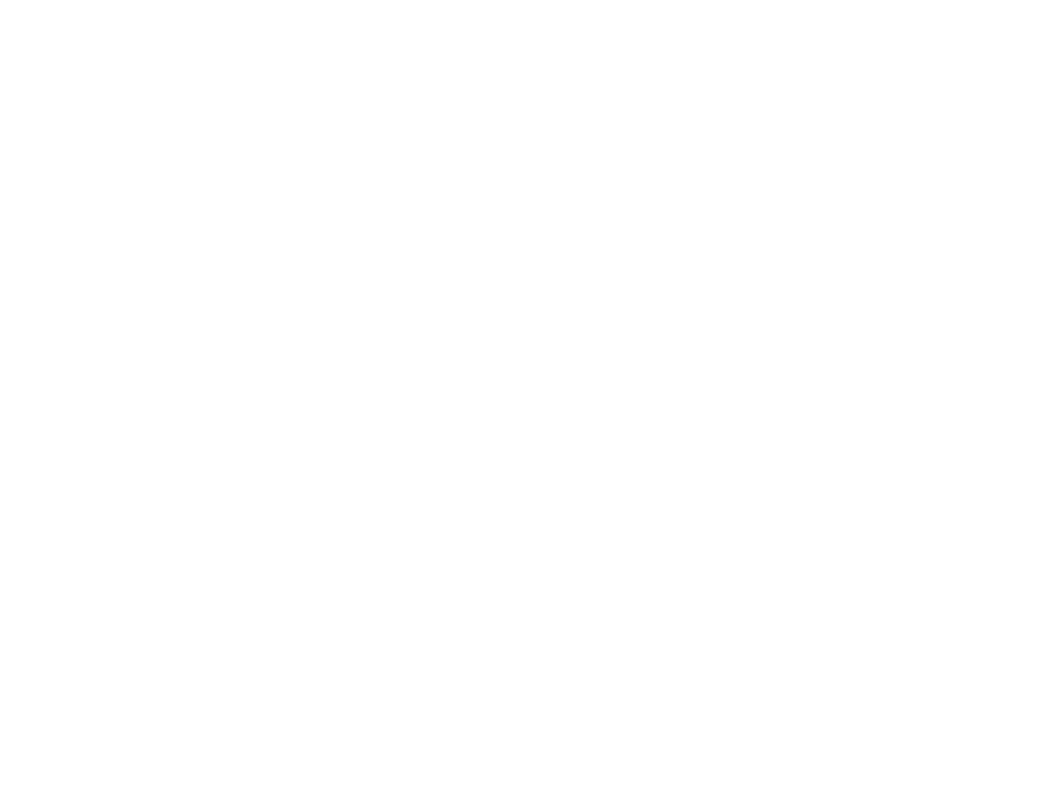
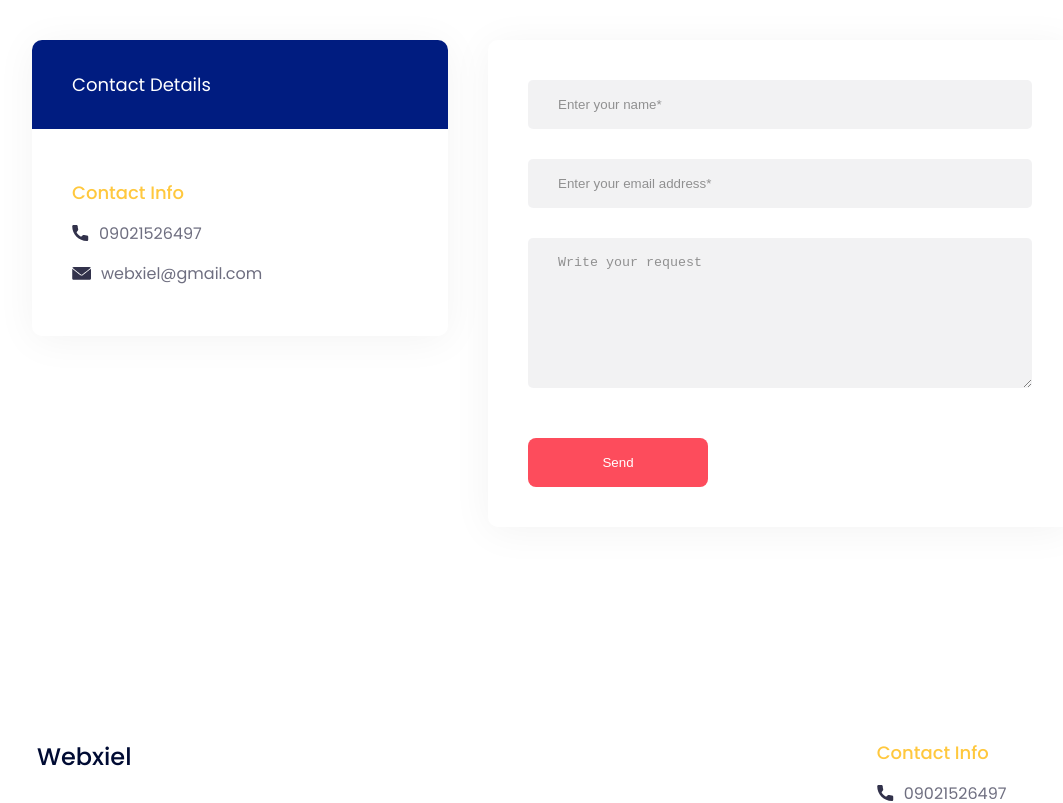
Before and after one commit to webxiel/webxiel_landing_page, a React (Create React App) app: page /contact-us in a window 1280 px wide. Shown: the part 580-1383 px from the top of the page, without its empty margins (88-1151 px from the left). Before the commit the page ends 800 px from the top, so only its background shows below. Built offline with nearby package versions, Linux system fonts and the light colour scheme.

Commit message:
feat: implement the contact-us page

```diff
--- /dev/null
+++ b/src/pages/contact-us/ContactUs.scss
@@ -0,0 +1,147 @@
+$w750px: 750px;
+
+
+.contact-us {
+  padding: 120px 120px;
+  display: flex;
+  flex-wrap: wrap;
+  row-gap: 60px;
+  column-gap: 40px;
+  justify-content: space-around;
+
+  &__company {
+    width: 416px;
+    border-radius: 10px;
+    height: 296px;
+    box-shadow: 0px 4px 40px rgba(0, 0, 0, 0.05);
+    overflow: hidden;
+    text-align: left;
+
+    &__header {
+      height: 89.2px;
+      background-color: #001C80;
+      display: flex;
+      align-items: center;
+      justify-content: flex-start;
+      padding-left: 40px;
+
+      &__title {
+        text-transform: capitalize;
+        font-size: 18px;
+        color: #ffffff;
+      }
+    }
+
+    &__details {
+      padding-left: 40px;
+      display: flex;
+      height: calc(296px - 89.2px);
+      flex-direction: column;
+      align-items: flex-start;
+      justify-content: center;
+      row-gap: 15px;
+
+      h2 {
+        color: #FFC83E;
+        font-size: 18px;
+        font-weight: 500;
+        text-transform: capitalize;
+      }
+
+      figure {
+        display: flex;
+        align-items: center;
+
+        p {
+          margin-left: 10px;
+          opacity: 0.7;
+          color: #32324B;
+        }
+      }
+
+    }
+  }
+
+  &__form {
+    flex-grow: 2;
+    box-shadow: 0px 4px 40px rgba(0, 0, 0, 0.05);
+    border-radius: 10px;
+    padding: 40px;
+    display: flex;
+    flex-direction: column;
+    row-gap: 10px;
+    min-width: 460px;
+
+    input,
+    textarea {
+      // margin-bottom: 20px;
+      background-color: rgba(50, 50, 75, 0.08);
+      border: none;
+      outline: none;
+      border-radius: 5px;
+      display: block;
+      color: #000b33;
+      opacity: 0.8;
+      padding: 17px 30px;
+      margin-bottom: 20px;
+    }
+
+    textarea {
+      height: 150px;
+      margin-bottom: 40px !important;
+    }
+
+    .btn {
+      width: 180px !important;
+      padding: 17px 33px;
+    }
+  }
+}
+
+@media only screen and (max-width: $w750px) {
+  .contact-us {
+    padding: 100px 12px;
+    margin: 0 auto;
+
+    &__company {
+      max-width: 416px;
+      width: 100% !important;
+      height: 296px;
+
+      &__header {
+        height: 89.2px;
+        background-color: #001C80;
+        display: flex;
+        align-items: center;
+        justify-content: flex-start;
+        padding-left: 40px;
+
+        &__title {
+          font-size: 24px;
+        }
+      }
+
+      &__details {
+        padding-left: 40px;
+        margin-left: 30px;
+        align-items: flex-start;
+        row-gap: 15px;
+      }
+    }
+
+    &__form {
+      padding: 20px;
+      row-gap: 10px;
+      min-width: 300px !important;
+      align-items: center;
+
+      input,
+      textarea {
+        padding: 17px 30px;
+        font-size: 12px;
+        margin-bottom: 20px;
+        width: 100%;
+      }
+    }
+  }
+}
--- a/src/pages/contact-us/ContactUs.tsx
+++ b/src/pages/contact-us/ContactUs.tsx
@@ -1,8 +1,47 @@
 import React from 'react'
+import Footer from '../../components/footer/Footer'
+import Header from '../../components/header/Header'
+import './ContactUs.scss'
+import { ReactComponent as Phone } from '../../assets/images/phone.svg'
+import { ReactComponent as Email } from '../../assets/images/email.svg'
+import Button from '../../components/button/Button'
 
 const ContactUs = () => {
   return (
-    <div>ContactUs</div>
+    <>
+      <Header title='contact us' text='' />
+      <main className="contact-us">
+        <section className="contact-us__company">
+        <header className="contact-us__company__header">
+          <h2 className="contact-us__company__header__title">
+            contact details
+          </h2>
+        </header>
+        <article className="contact-us__company__details">
+          <h2>contact info</h2>
+          <figure className="footer__content__contact-info__phone">
+            <Phone />
+            <p>09021526497</p>
+          </figure>
+          <figure className="footer__content__contact-info__email">
+            <Email />
+            <p>webxiel@gmail.com</p>
+          </figure>
+        </article>
+      </section>
+      {/* contact us form */}
+      <form action="" className="contact-us__form">
+        <input type="text" name="name" id="name" placeholder='Enter your name*' required/>
+
+        <input type="email"  placeholder='Enter your email address*' required />
+
+        <textarea name="" id="" placeholder='Write your request'></textarea>
+
+        <Button text='send'/>
+      </form>
+      </main>
+      <Footer />
+    </>
   )
 }
 
```
